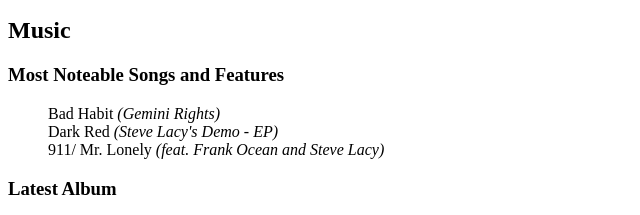
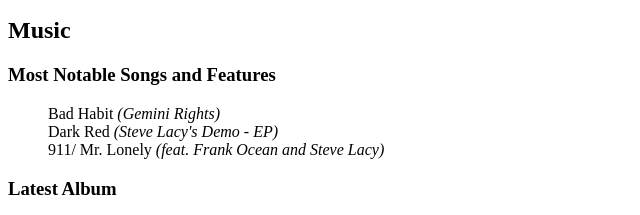
Before and after one commit to DaynaRuan/m3-hw3-ruan-dayna, a plain HTML site: page index.html in a window 1280 px wide. Shown: the part 533-748 px from the top of the page, 0-640 px from the left. Drawn offline with Linux system fonts and the light colour scheme.

Commit message:
Update index.html

```diff
--- a/index.html
+++ b/index.html
@@ -36,7 +36,7 @@
         <section>
             <article>
                 <h2>Music</h2>
-                <h3>Most Noteable Songs and Features</h3>
+                <h3>Most Notable Songs and Features</h3>
 
                     <ul style="list-style-type:none;">
                         <li>Bad Habit <i>(Gemini Rights)</i> </li>
```
